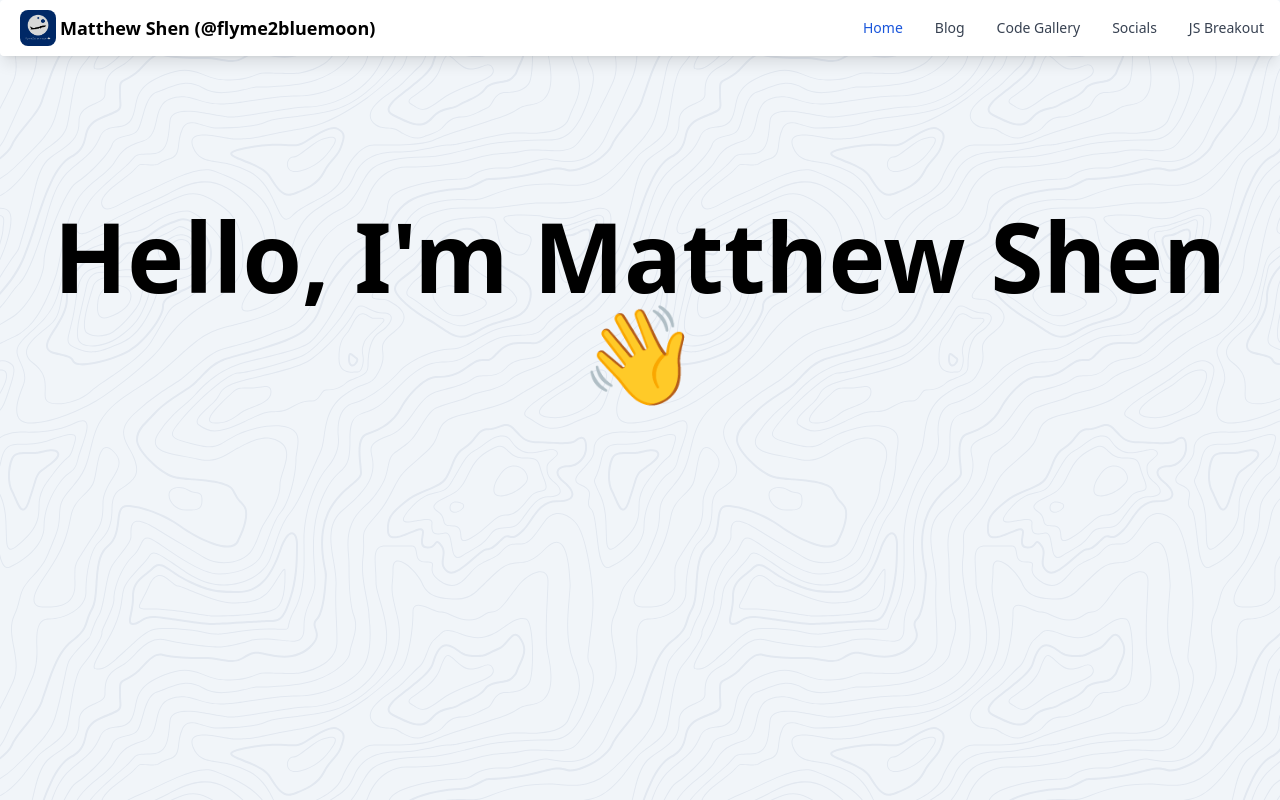
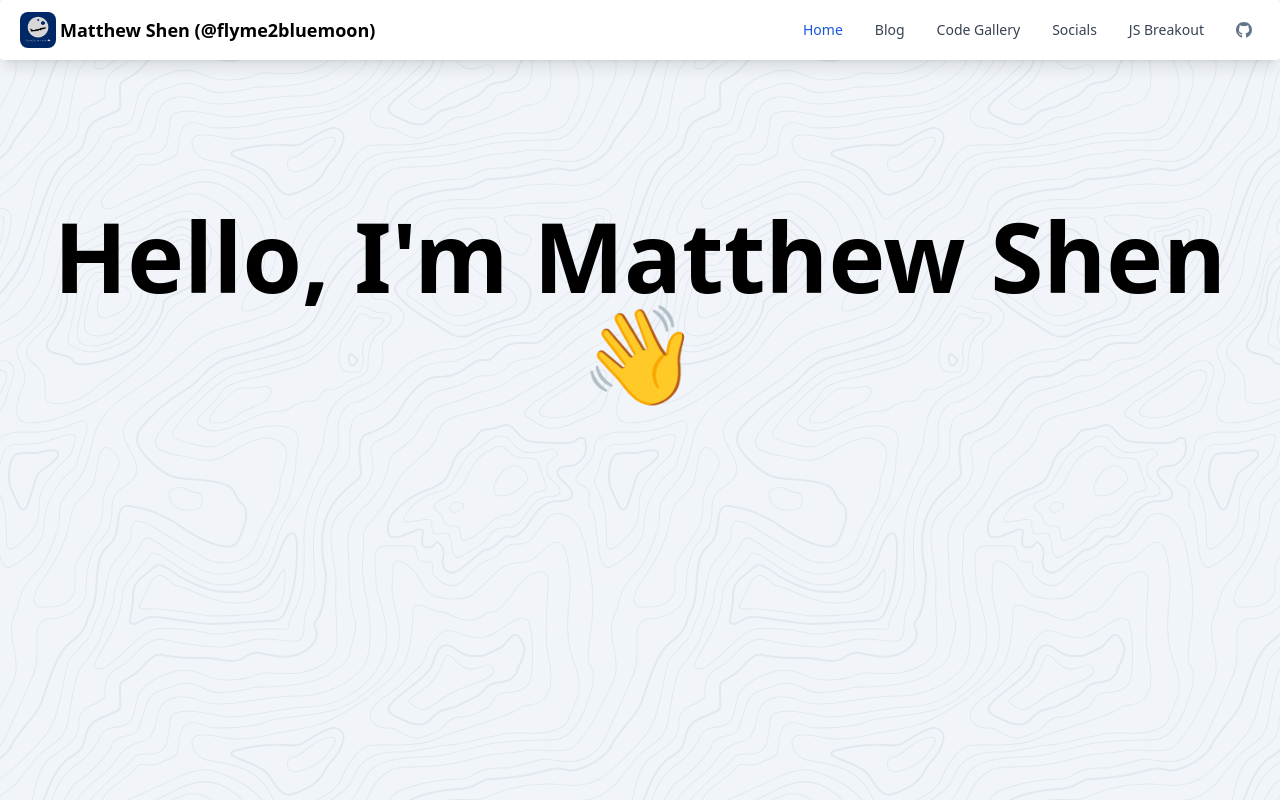
Before and after one commit to flyme2bluemoon/flyme2bluemoon.github.io, a React (Create React App) app: page / in a window 1280 px wide. Shown: the top 800 px of the page. Built offline with nearby package versions, Linux system fonts and the light colour scheme; no server answers.

Commit message:
update navbar

```diff
--- a/src/components/Navbar.tsx
+++ b/src/components/Navbar.tsx
@@ -1,6 +1,8 @@
 import React from 'react';
 // import { Link } from "react-router-dom";
 import logo from '../img/logo.png';
+import { faGithub } from '@fortawesome/free-brands-svg-icons';
+import { FontAwesomeIcon } from '@fortawesome/react-fontawesome';
 
 const Navbar = () => {
   return (
@@ -15,6 +17,7 @@ const Navbar = () => {
           <svg className="w-6 h-6" fill="currentColor" viewBox="0 0 20 20" xmlns="http://www.w3.org/2000/svg"><path fillRule="evenodd" d="M3 5a1 1 0 011-1h12a1 1 0 110 2H4a1 1 0 01-1-1zM3 10a1 1 0 011-1h12a1 1 0 110 2H4a1 1 0 01-1-1zM3 15a1 1 0 011-1h12a1 1 0 110 2H4a1 1 0 01-1-1z" clipRule="evenodd"></path></svg>
           <svg className="hidden w-6 h-6" fill="currentColor" viewBox="0 0 20 20" xmlns="http://www.w3.org/2000/svg"><path fillRule="evenodd" d="M4.293 4.293a1 1 0 011.414 0L10 8.586l4.293-4.293a1 1 0 111.414 1.414L11.414 10l4.293 4.293a1 1 0 01-1.414 1.414L10 11.414l-4.293 4.293a1 1 0 01-1.414-1.414L8.586 10 4.293 5.707a1 1 0 010-1.414z" clipRule="evenodd"></path></svg>
         </button>
+        <div className="flex items-center gap-5">
           <div className="hidden w-full md:block md:w-auto" id="mobile-menu">
             <ul className="flex flex-col mt-4 md:flex-row md:space-x-8 md:mt-0 md:text-sm md:font-medium">
               <li>
@@ -34,6 +37,14 @@ const Navbar = () => {
               </li>
             </ul>
           </div>
+          <a data-tooltip-target="github-tooltip" data-tooltip-placement="bottom" href="https://github.com/flyme2bluemoon/flyme2bluemoon.github.io" className="text-slate-500 hover:bg-slate-200 dark:hover:bg-slate-700 focus:ring-0 rounded-lg p-2.5 text-center inline-flex items-center w-10 h-10">
+            <FontAwesomeIcon className="w-10 h-10 mx-auto" icon={faGithub} />
+          </a>
+          <div id="github-tooltip" role="tooltip" className="inline-block absolute invisible z-10 py-2 px-3 text-sm font-medium text-white bg-gray-900 rounded-lg shadow-sm opacity-0 tooltip dark:bg-gray-700">
+            Edit on Github
+            <div className="tooltip-arrow" data-popper-arrow></div>
+          </div>
+        </div>
       </div>
     </nav>
   );
```
Lines whose indentation alone changed are shown as unchanged.
